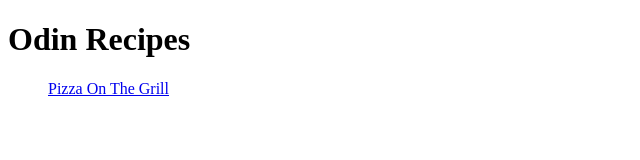
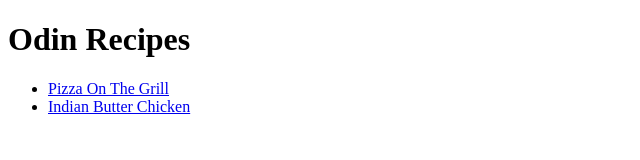
Before and after one commit to ruperto154/odin-recipes, a plain HTML site: page index.html in a window 1280 px wide. Shown: the whole page, without its empty margins (0-640 px from the left). Drawn offline with Linux system fonts and the light colour scheme.

Commit message:
Create Second Recipe
Create second recipe, add image and link from index

```diff
--- a/index.html
+++ b/index.html
@@ -7,7 +7,8 @@
     <body>
         <h1>Odin Recipes</h1>
         <ul>
-        <a href="recipes/pizza.html">Pizza On The Grill</a>
+            <li><a href="recipes/pizza.html">Pizza On The Grill</a></li>
+            <li><a href="chickenmakhani.html">Indian Butter Chicken</a></li>
         </ul>
     </body>
 </html>
```
Also changed, not shown: chickenmakhani.html (added, +12 -0 lines).
